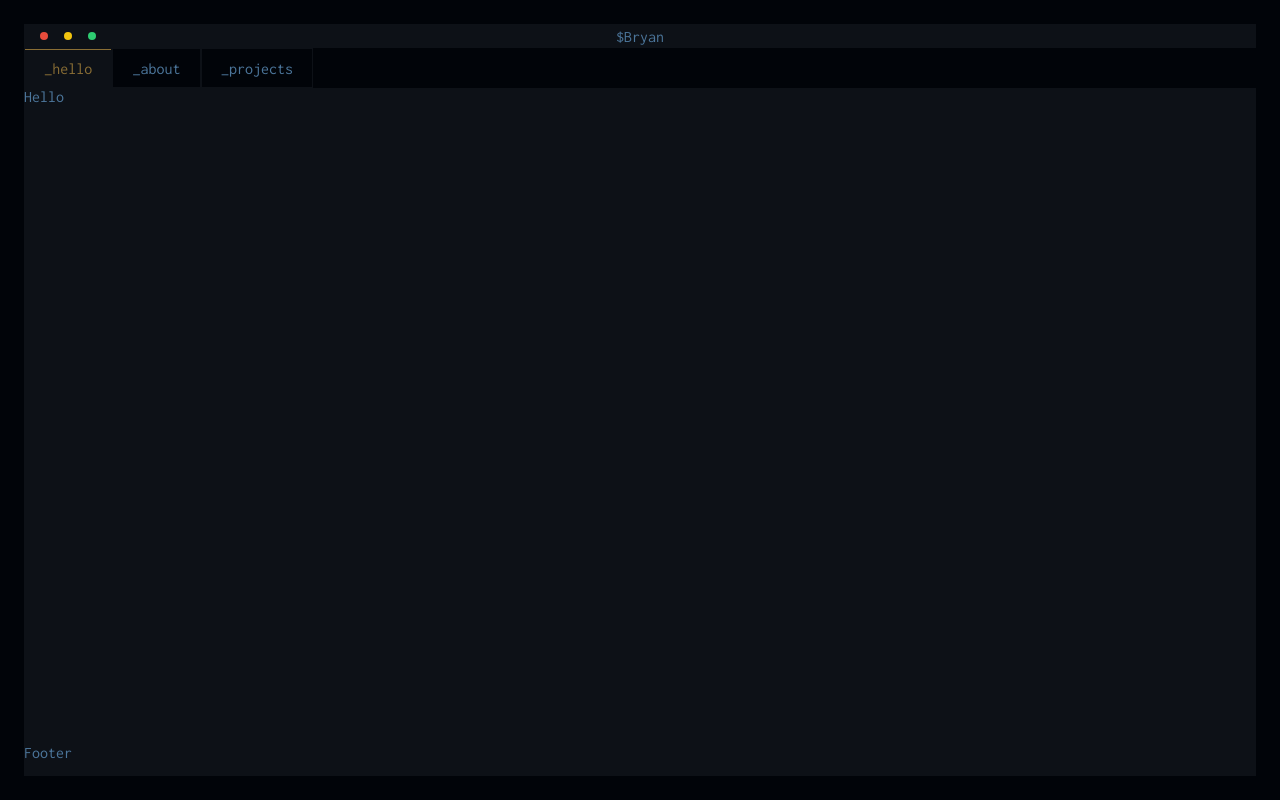
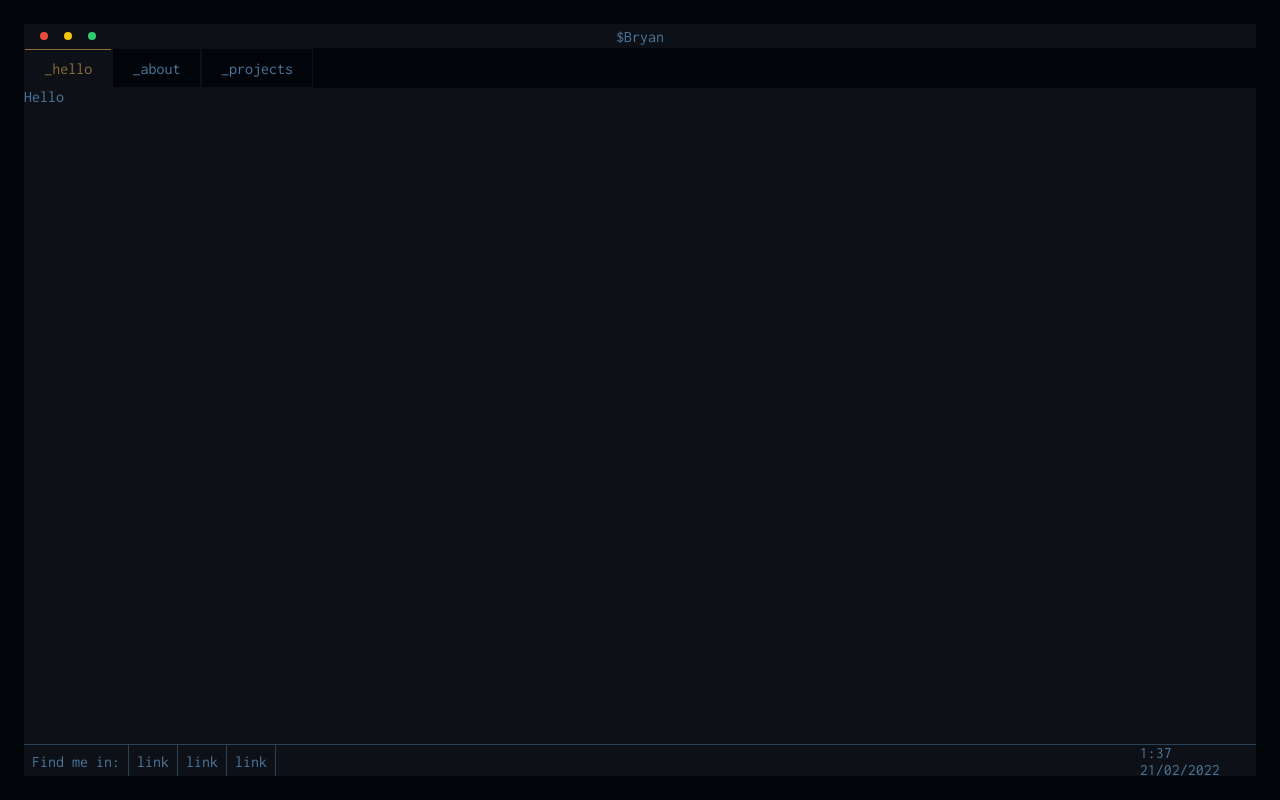
Before and after one commit to ripterdust/Portfolio2022, a React (Create React App) app: page / in a window 1280 px wide. Built offline with nearby package versions, Linux system fonts and the light colour scheme.

Commit message:
Added the footer data

```diff
--- a/src/components/Footer.js
+++ b/src/components/Footer.js
@@ -1,7 +1,22 @@
-import React from 'react'
+import React, { useState } from 'react'
 
 export const Footer = () => {
+
+  const [date, setDate] = useState('1:37 21/02/2022');
+
   return (
-    <div>Footer</div>
+    <div className='footer'>
+      <div className="social">
+        <div className='item' >Find me in:</div>
+        <a className='item' href="">link</a>
+        <a className='item' href="">link</a>
+        <a className='item' href="">link</a>
+      </div>
+      <div className="time">
+        {
+          date
+        }
+      </div>
+    </div>
   )
 }
--- a/src/main.scss
+++ b/src/main.scss
@@ -25,3 +25,5 @@ a{
 @import './styles/terminal';
 @import './styles/buttons';
 @import './styles/nav';
+
+@import './styles/footer'
--- /dev/null
+++ b/src/styles/_footer.scss
@@ -0,0 +1,21 @@
+.footer{
+    width: 100%;
+    height: 2em;
+    border-top: 1px solid $border;
+    display: flex;
+    align-items: center;
+
+    .social{
+        width: calc(100% - 5em);
+        display: flex;
+        justify-content: left;
+        align-items: center;
+        height: 100%;
+        * {
+            height: 100%;
+            border-right: 1px solid $border;
+            padding: .5em;
+
+        }
+    }
+}
--- a/src/styles/_vars.scss
+++ b/src/styles/_vars.scss
@@ -5,3 +5,4 @@ $terminal-yellow: #8a6e35;
 $green: #2ecc71;
 $red: #e74c3c;
 $yellow: #f1c40f;
+$border: darken($text-ligth, 20%)
```
